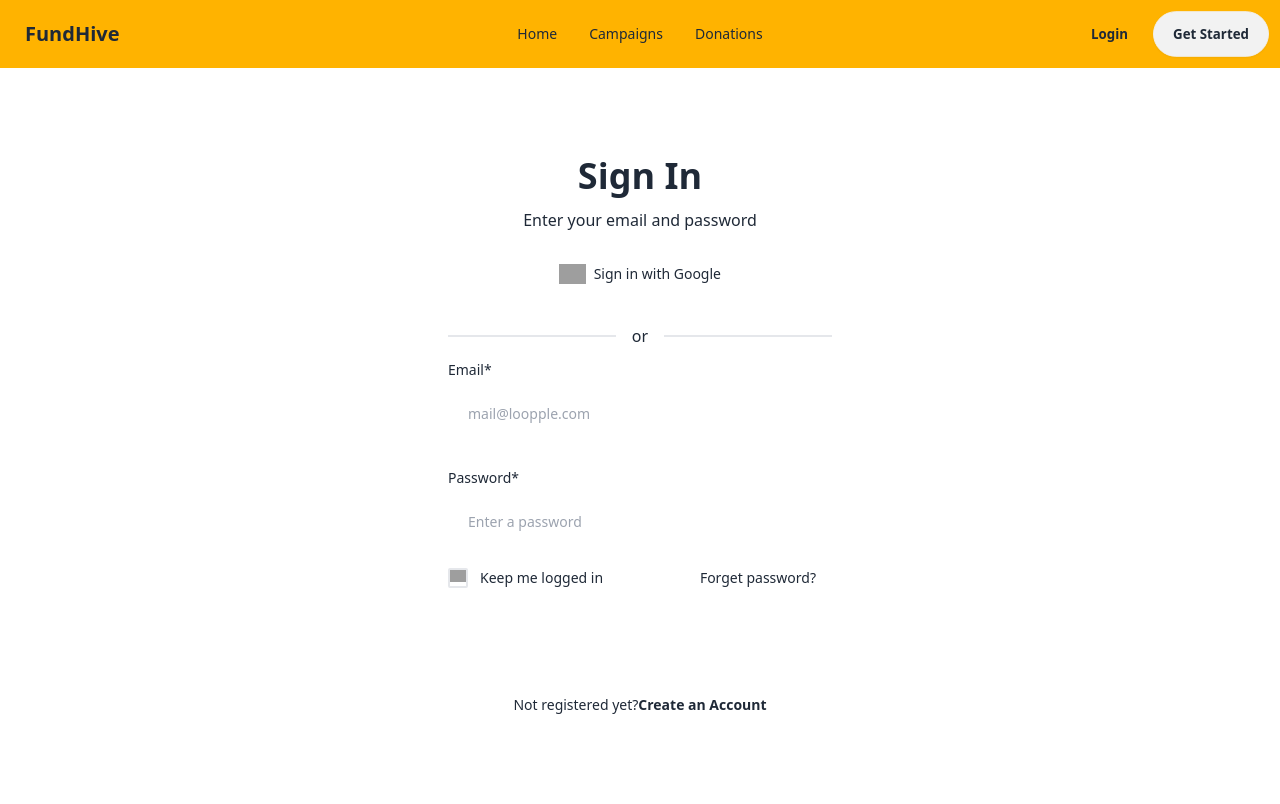
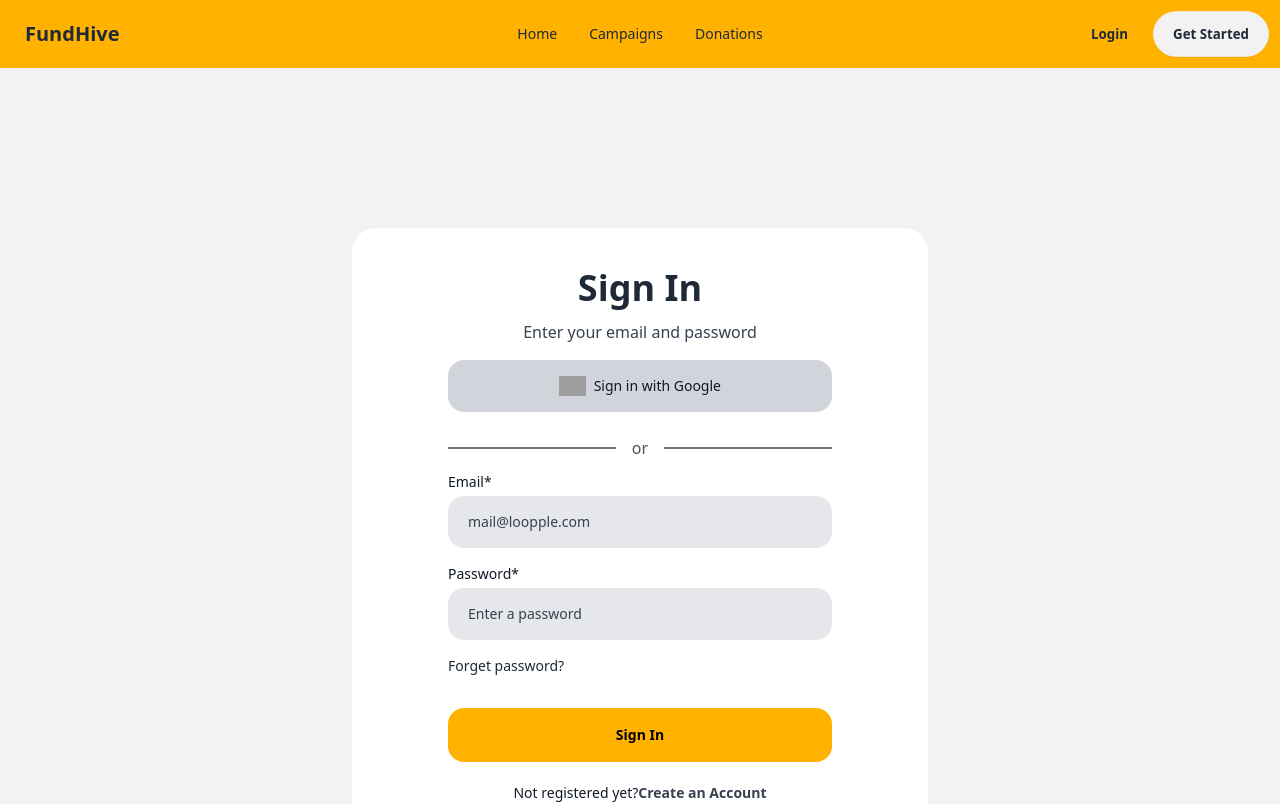
Before and after one commit to tahmidjihan/fundHive, a React (Vite) app: page /login in a window 1280 px wide. Shown: the top 804 px of the page. Built offline with nearby package versions, Linux system fonts and the light colour scheme; grey boxes are pictures that could not be loaded.

Commit message:
added login and 404 page

```diff
--- a/src/Components/AuthPanel.jsx
+++ b/src/Components/AuthPanel.jsx
@@ -1,16 +1,21 @@
 import React from 'react';
 
-function AuthPanel() {
+function AuthPanel(props) {
+  const { login } = props;
   return (
     <>
-      <div className='flex items-center justify-center w-full lg:p-12'>
+      <div className='bg-base-200 p-20'>
+        <div className='bg-white m-20 max-w-xl mx-auto rounded-3xl'>
+          <div className='flex items-center justify-center w-full'>
             <div className='flex items-center xl:p-10'>
               <form className='flex flex-col w-full h-full pb-6 text-center bg-white rounded-3xl'>
-            <h3 className='mb-3 text-4xl font-extrabold text-dark-grey-900'>
+                <h3 className='mb-3 text-4xl font-extrabold text-dark-gray-900'>
                   Sign In
                 </h3>
-            <p className='mb-4 text-grey-700'>Enter your email and password</p>
-            <a className='flex items-center justify-center w-full py-4 mb-6 text-sm font-medium transition duration-300 rounded-2xl text-grey-900 bg-grey-300 hover:bg-grey-400 focus:ring-4 focus:ring-grey-300'>
+                <p className='mb-4 text-gray-700'>
+                  Enter your email and password
+                </p>
+                <a className='flex items-center justify-center w-full py-4 mb-6 cursor-pointer text-sm font-medium transition duration-300 rounded-2xl text-gray-900 bg-gray-300 hover:bg-gray-400 focus:ring-4 focus:ring-gray-300'>
                   <img
                     className='h-5 mr-2'
                     src='https://raw.githubusercontent.com/Loopple/loopple-public-assets/main/motion-tailwind/img/logos/logo-google.png'
@@ -19,63 +24,81 @@ function AuthPanel() {
                   Sign in with Google
                 </a>
                 <div className='flex items-center mb-3'>
-              <hr className='h-0 border-b border-solid border-grey-500 grow' />
-              <p className='mx-4 text-grey-600'>or</p>
-              <hr className='h-0 border-b border-solid border-grey-500 grow' />
+                  <hr className='h-0 border-b border-solid border-gray-500 grow' />
+                  <p className='mx-4 text-gray-600'>or</p>
+                  <hr className='h-0 border-b border-solid border-gray-500 grow' />
                 </div>
                 <label
                   htmlFor='email'
-              className='mb-2 text-sm text-start text-grey-900'>
+                  className='mb-1 text-sm text-start text-gray-900'>
                   Email*
                 </label>
                 <input
                   id='email'
                   type='email'
                   placeholder='mail@loopple.com'
-              className='flex items-center w-full px-5 py-4 mr-2 text-sm font-medium outline-none focus:bg-grey-400 mb-7 placeholder:text-grey-700 bg-grey-200 text-dark-grey-900 rounded-2xl'
+                  className='flex items-center w-full px-5 py-4 mr-2 text-sm font-medium outline-none focus:bg-gray-400 mb-4 placeholder:text-gray-700 bg-gray-200 text-dark-gray-900 rounded-2xl'
+                  required
+                />
+                {login || (
+                  <>
+                    <label
+                      htmlFor='Name'
+                      className='mb-1 text-sm text-start text-gray-900'>
+                      Name*
+                    </label>
+                    <input
+                      id='Name'
+                      type='text'
+                      placeholder='Enter a Name'
+                      className='flex items-center w-full px-5 py-4 mb-4 mr-2 text-sm font-medium outline-none focus:bg-gray-400 placeholder:text-gray-700 bg-gray-200 text-dark-gray-900 rounded-2xl'
+                      required
                     />
                     <label
+                      htmlFor='Name'
+                      className='mb-1 text-sm text-start text-gray-900'>
+                      PhotoURL*
+                    </label>
+                    <input
+                      id='Name'
+                      type='text'
+                      placeholder='Enter a PhotoURL'
+                      className='flex items-center w-full px-5 py-4 mb-4 mr-2 text-sm font-medium outline-none focus:bg-gray-400 placeholder:text-gray-700 bg-gray-200 text-dark-gray-900 rounded-2xl'
+                      required
+                    />
+                  </>
+                )}
+                <label
                   htmlFor='password'
-              className='mb-2 text-sm text-start text-grey-900'>
+                  className='mb-1 text-sm text-start text-gray-900'>
                   Password*
                 </label>
                 <input
                   id='password'
                   type='password'
                   placeholder='Enter a password'
-              className='flex items-center w-full px-5 py-4 mb-5 mr-2 text-sm font-medium outline-none focus:bg-grey-400 placeholder:text-grey-700 bg-grey-200 text-dark-grey-900 rounded-2xl'
+                  className='flex items-center w-full px-5 py-4 mb-4 mr-2 text-sm font-medium outline-none focus:bg-gray-400 placeholder:text-gray-700 bg-gray-200 text-dark-gray-900 rounded-2xl'
+                  required
                 />
                 <div className='flex flex-row justify-between mb-8'>
-              <label className='relative inline-flex items-center mr-3 cursor-pointer select-none'>
-                <input
-                  type='checkbox'
-                  defaultChecked=''
-                  defaultValue=''
-                  className='sr-only peer'
-                />
-                <div className='w-5 h-5 bg-white border-2 rounded-sm border-grey-500 peer peer-checked:border-0 peer-checked:bg-purple-blue-500'>
-                  <img
-                    className=''
-                    src='https://raw.githubusercontent.com/Loopple/loopple-public-assets/main/motion-tailwind/img/icons/check.png'
-                    alt='tick'
-                  />
-                </div>
-                <span className='ml-3 text-sm font-normal text-grey-900'>
-                  Keep me logged in
-                </span>
-              </label>
                   <a className='mr-4 text-sm font-medium text-purple-blue-500'>
                     Forget password?
                   </a>
                 </div>
-            <button className='w-full px-6 py-5 mb-5 text-sm font-bold leading-none text-white transition duration-300 md:w-96 rounded-2xl hover:bg-purple-blue-600 focus:ring-4 focus:ring-purple-blue-100 bg-purple-blue-500'>
+                <button
+                  type='submit'
+                  className=' bg-hive w-full px-6 py-5 mb-5 text-sm font-bold leading-none text-black transition duration-300 md:w-96 rounded-2xl hover:bg-purple-blue-600 focus:ring-4 focus:ring-purple-blue-100 bg-purple-blue-500'>
                   Sign In
                 </button>
-            <p className='text-sm leading-relaxed text-grey-900'>
+                <p className='text-sm leading-relaxed text-gray-900'>
                   Not registered yet?
-              <a className='font-bold text-grey-700'>Create an Account</a>
+                  <a className='font-bold text-gray-700 cursor-pointer hover:underline'>
+                    Create an Account
+                  </a>
                 </p>
               </form>
+            </div>
+          </div>
         </div>
       </div>
     </>
--- a/src/Components/Hero.jsx
+++ b/src/Components/Hero.jsx
@@ -74,6 +74,9 @@ function Hero() {
                   <div className='max-w-md'>
                     <h1 className='mb-5 text-5xl font-bold'>{hero.name}</h1>
                     <p className='mb-5'>{hero.description}</p>
+                    <button className='btn rounded-full bg-hive px-10 border-none'>
+                      Read More
+                    </button>
                   </div>
                 </div>
               </div>
--- a/src/Pages/err.jsx
+++ b/src/Pages/err.jsx
@@ -0,0 +1,24 @@
+import React from 'react';
+import { Link } from 'react-router';
+
+function Err() {
+  return (
+    <>
+      <div className='flex justify-around flex-col md:flex-row'>
+        <div className='flex flex-col justify-center align-middle mx-auto md:mx-10'>
+          <h1 className='text-9xl font-extrabold'>404</h1>
+          <h2 className='text-6xl font-bold'>Page Not Found</h2>
+          <h2 className='text-3xl font-bold my-5'>Don't Cry</h2>
+          <Link className='btn px-10 rounded-full mt-4 md:mt-7  bg-hive text-black'>
+            Go back to home
+          </Link>
+        </div>
+        <div>
+          <img src='https://i.ibb.co.com/WKpZKvy/404.png' alt='' />
+        </div>
+      </div>
+    </>
+  );
+}
+
+export default Err;
--- a/src/main.jsx
+++ b/src/main.jsx
@@ -7,17 +7,44 @@ import Home from './Pages/Home.jsx';
 import Navbar from './Components/Navbar';
 import Footer from './Components/Footer';
 import AuthPanel from './Components/AuthPanel.jsx';
+import Err from './Pages/err.jsx';
 
 createRoot(document.getElementById('root')).render(
   <StrictMode>
     <BrowserRouter>
-      <Navbar></Navbar>
       <Routes>
-        <Route path='/' element={<Home />} />
-        <Route path='/login' element={<AuthPanel form='login' />} />
-        <Route path='/register' element={<AuthPanel form='register' />} />
+        <Route path='/*' element={<Err />} />
+        <Route
+          path='/'
+          element={
+            <>
+              <Navbar />
+              <Home />
+              <Footer />
+            </>
+          }
+        />
+        <Route
+          path='/login'
+          element={
+            <>
+              <Navbar />
+              <AuthPanel login={true} />
+              <Footer />
+            </>
+          }
+        />
+        <Route
+          path='/register'
+          element={
+            <>
+              <Navbar />
+              <AuthPanel login={false} />
+              <Footer />
+            </>
+          }
+        />
       </Routes>
-      <Footer></Footer>
     </BrowserRouter>
   </StrictMode>
 );
```
Also changed, not shown: src/Pages/Login.jsx (deleted). Lines whose indentation alone changed are shown as unchanged.
